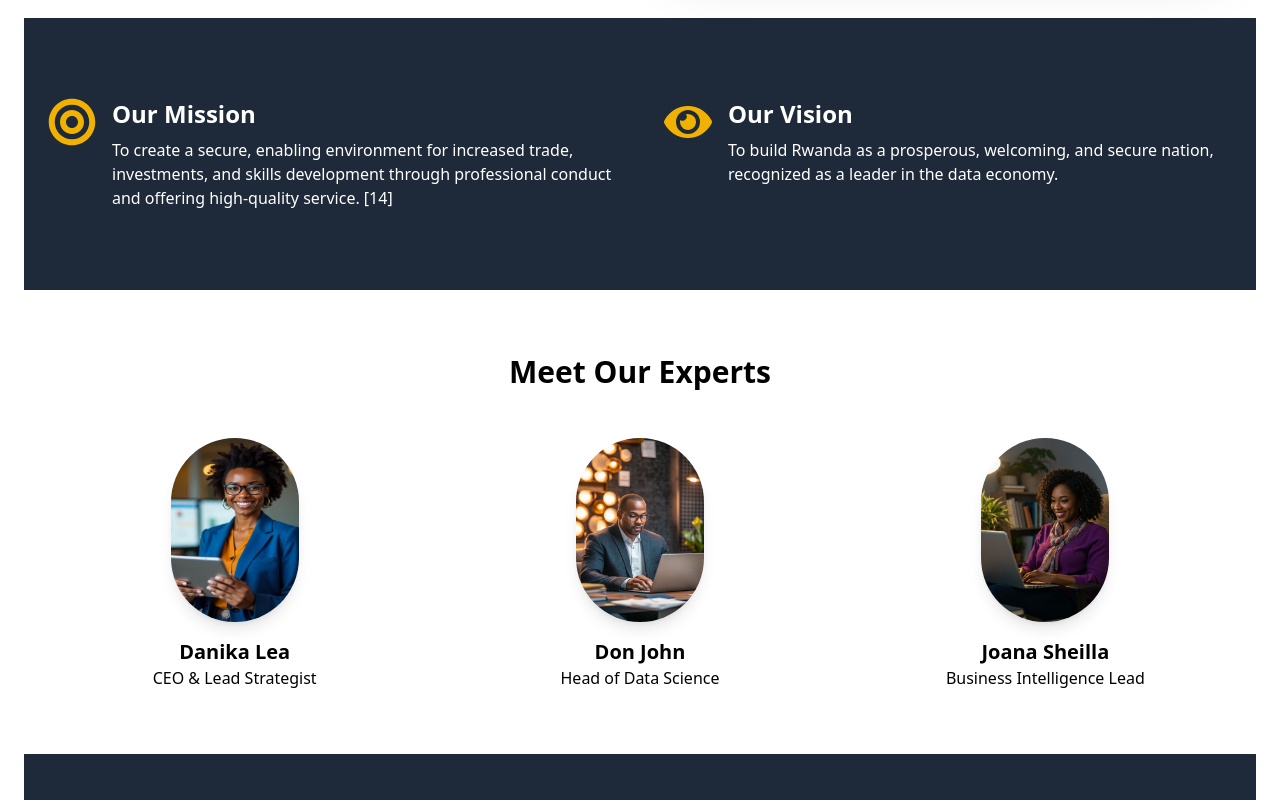
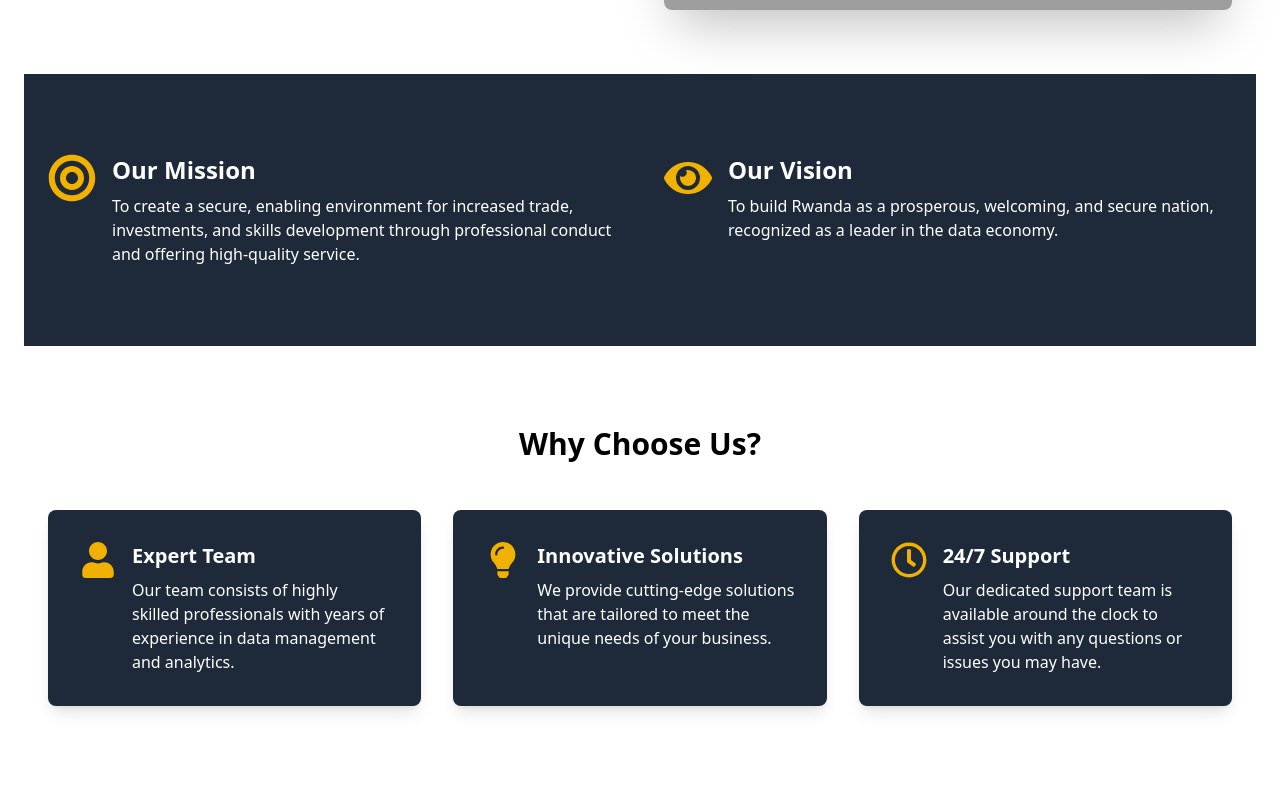
Before and after one commit to Niyonagize6369/3DP-website, a Next.js app: page /about in a window 1280 px wide. Shown: the part 940-1740 px from the top of the page. Built offline with nearby package versions, Linux system fonts and the light colour scheme; grey boxes are pictures that could not be loaded.

Commit message:
why we choose us ready to push

```diff
--- a/app/about/page.tsx
+++ b/app/about/page.tsx
@@ -1,8 +1,14 @@
+// pages/about.js (or app/about/page.js)
 "use client";
 
 import { motion } from "framer-motion";
-
-import { FaBullseye, FaEye } from "react-icons/fa";
+import {
+  FaBullseye,
+  FaEye,
+  FaLightbulb,
+  FaRegClock,
+  FaUser,
+} from "react-icons/fa";
 
 const fadeInUp = {
   initial: { opacity: 0, y: 60 },
@@ -13,7 +19,7 @@ const fadeInUp = {
 const stagger = {
   animate: {
     transition: {
-      staggerChildren: 0.1,
+      staggerChildren: 0.15, // A slightly slower stagger makes the effect more noticeable
     },
   },
 };
@@ -35,7 +41,7 @@ const AboutPage = () => {
             initial="initial"
             animate="animate"
           >
-            3DP Rwanda
+            Who We Are
           </motion.h1>
           <motion.p
             className="mt-4 text-lg md:text-xl text-black max-w-3xl mx-auto"
@@ -44,8 +50,10 @@ const AboutPage = () => {
             animate="animate"
             transition={{ delay: 0.2, duration: 0.6, ease: [0.42, 0, 0.58, 1] }}
           >
-            Empowering businesses with data-driven insights and innovative
-            solutions for better decision-making.
+            We specialize in providing comprehensive services that empower
+            businesses to harness the full potential of their data. With a focus
+            on driving informed decision-making, we offer a range of solutions
+            designed to transform raw information into actionable insights.
           </motion.p>
         </div>
       </motion.div>
@@ -81,7 +89,6 @@ const AboutPage = () => {
             viewport={{ once: true }}
             transition={{ duration: 0.8, ease: "easeOut" }}
           >
-            {/* Replace with a relevant image, e.g., your team or an abstract data visualization */}
             <img
               src="https://images.unsplash.com/photo-1551288049-bebda4e38f71?q=80&w=2070&auto=format&fit=crop"
               alt="Data Analytics Dashboard"
@@ -111,7 +118,7 @@ const AboutPage = () => {
                 <p className="text-white">
                   To create a secure, enabling environment for increased trade,
                   investments, and skills development through professional
-                  conduct and offering high-quality service. [14]
+                  conduct and offering high-quality service.
                 </p>
               </div>
             </motion.div>
@@ -131,6 +138,84 @@ const AboutPage = () => {
           </div>
         </div>
       </motion.section>
+
+      {/* --- [NEW] Why Choose Us Section --- */}
+      <motion.section
+        className="container mx-auto px-6 py-20"
+        initial="initial"
+        whileInView="animate"
+        viewport={{ once: true, amount: 0.5 }}
+        variants={stagger}
+      >
+        <h2 className="text-3xl font-bold text-center text-black mb-12">
+          Why Choose Us?
+        </h2>
+        <div className="grid md:grid-cols-3 gap-8">
+          {/* Card 1 */}
+          <motion.div
+            variants={fadeInUp}
+            className="bg-gray-800 p-8 rounded-lg shadow-lg"
+          >
+            <div className="flex items-start space-x-4">
+              <div className="flex-shrink-0">
+                <FaUser className="text-4xl text-yellow-500" />
+              </div>
+              <div>
+                <h3 className="text-xl font-bold text-white mb-2">
+                  Expert Team
+                </h3>
+                <p className="text-white">
+                  Our team consists of highly skilled professionals with years
+                  of experience in data management and analytics.
+                </p>
+              </div>
+            </div>
+          </motion.div>
+
+          {/* Card 2 */}
+          <motion.div
+            variants={fadeInUp}
+            className="bg-gray-800 p-8 rounded-lg shadow-lg"
+          >
+            <div className="flex items-start space-x-4">
+              <div className="flex-shrink-0">
+                <FaLightbulb className="text-4xl text-yellow-500" />
+              </div>
+              <div>
+                <h3 className="text-xl font-bold text-white mb-2">
+                  Innovative Solutions
+                </h3>
+                <p className="text-white">
+                  We provide cutting-edge solutions that are tailored to meet
+                  the unique needs of your business.
+                </p>
+              </div>
+            </div>
+          </motion.div>
+
+          {/* Card 3 */}
+          <motion.div
+            variants={fadeInUp}
+            className="bg-gray-800 p-8 rounded-lg shadow-lg"
+          >
+            <div className="flex items-start space-x-4">
+              <div className="flex-shrink-0">
+                <FaRegClock className="text-4xl text-yellow-500" />
+              </div>
+              <div>
+                <h3 className="text-xl font-bold text-white mb-2">
+                  24/7 Support
+                </h3>
+                <p className="text-white">
+                  Our dedicated support team is available around the clock to
+                  assist you with any questions or issues you may have.
+                </p>
+              </div>
+            </div>
+          </motion.div>
+        </div>
+      </motion.section>
+      {/* --- End of Why Choose Us Section --- */}
 
       {/* --- Meet The Team Section --- */}
       <motion.section
```
